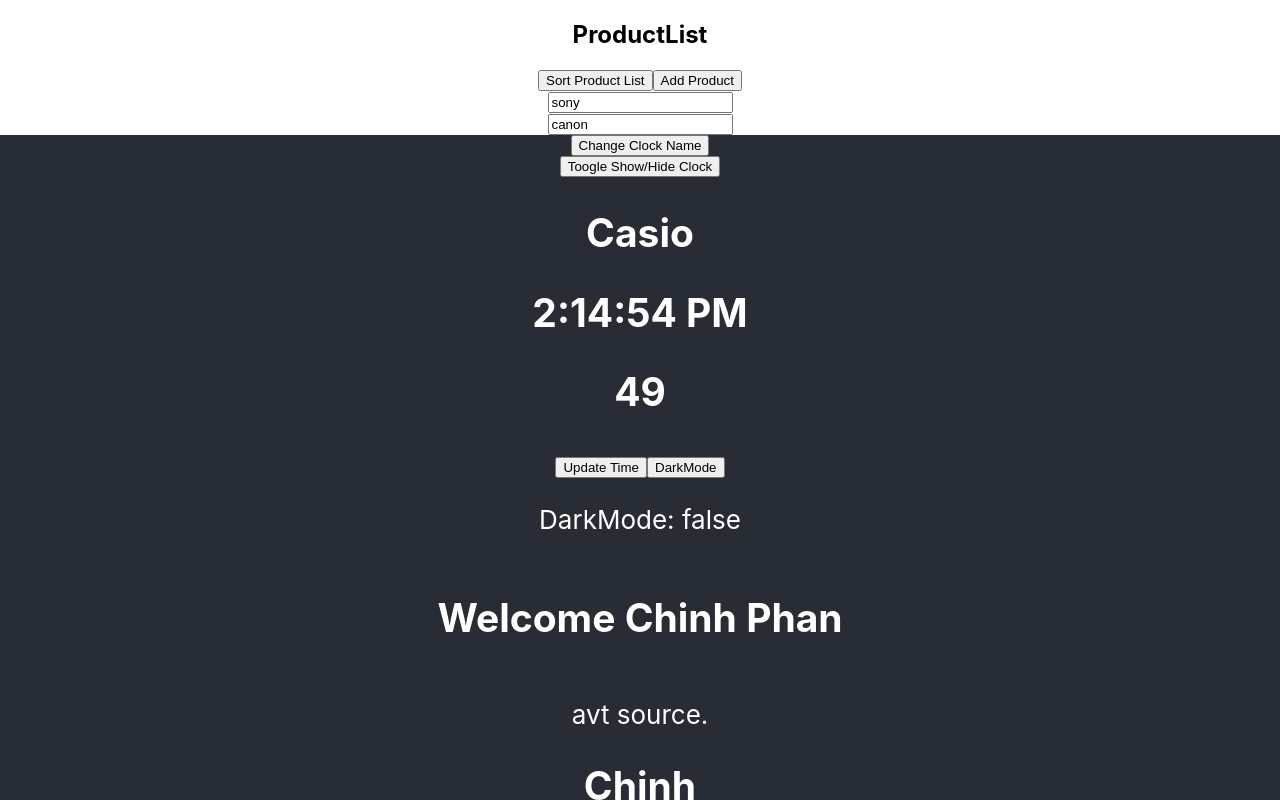
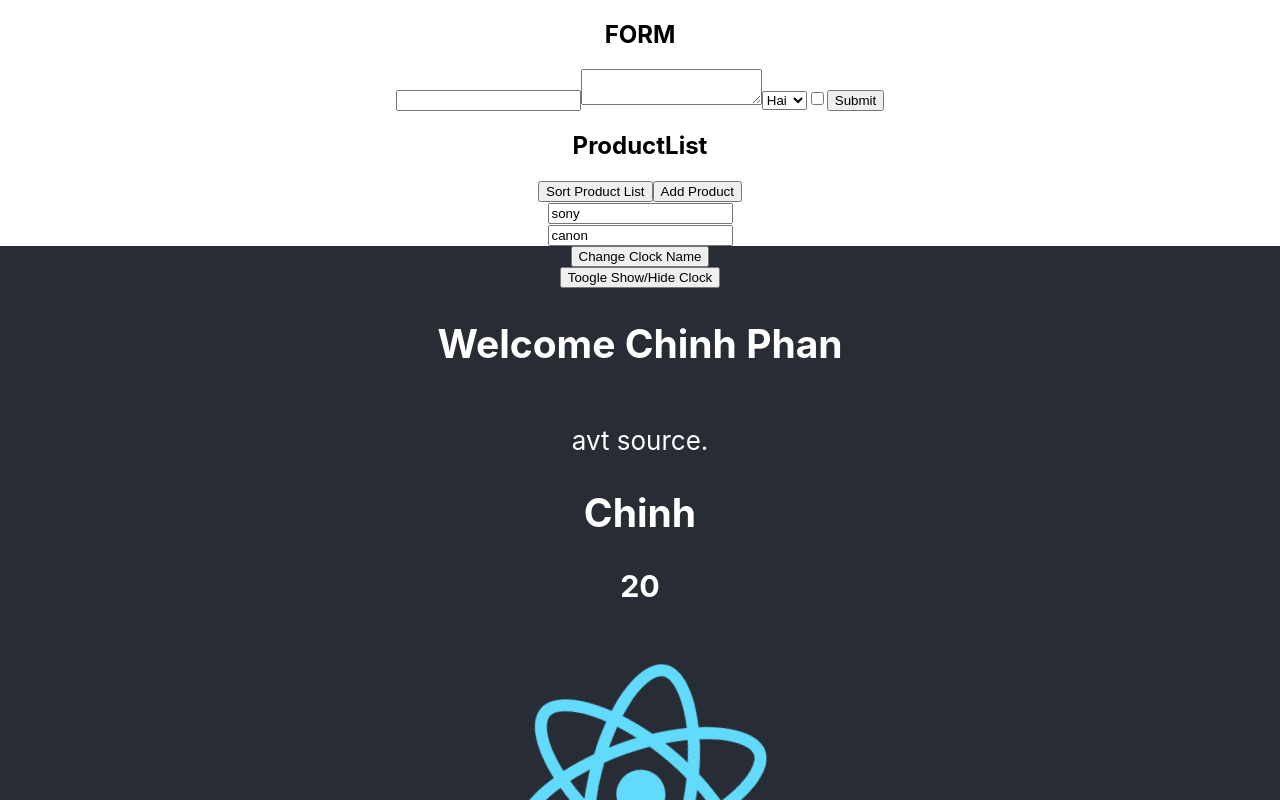
Before and after one commit to chinhphan099/react-2023, a React (Create React App) app in the folder second/: page / in a window 1280 px wide. Shown: the top 800 px of the page. Built offline with nearby package versions, Linux system fonts and the light colour scheme.

Commit message:
Form elements

```diff
--- a/second/src/App.js
+++ b/second/src/App.js
@@ -10,6 +10,7 @@
 import LoginControl from './LoginControl'
 import CorrectlyState from './CorrectlyState'
 import ProductList from './ProductList/ProductList'
+import Form from './Form/Form'
 
 const comment = {
   author: {
@@ -19,10 +20,11 @@
 }
 function App() {
   const [clockName, setName] = useState('Casio')
-  const [visible, setVisible] = useState(true)
+  const [visible, setVisible] = useState(false)
 
   return (
     <div className="App">
+      <Form />
       <ProductList />
       <header className="App-header">
         <button onClick={() => setName('Apple')}>Change Clock Name</button>
--- /dev/null
+++ b/second/src/Form/Form.jsx
@@ -0,0 +1,45 @@
+import React, { Component } from 'react'
+
+export class Form extends Component {
+  constructor(props) {
+    super(props)
+
+    this.state = {
+      name: '',
+      address: '',
+      number: '2',
+      marriage: false
+    }
+  }
+  handleChange = (event) => {
+    console.log(event)
+    const { target } = event
+    const { name } = target
+    this.setState({
+      [name]: target.type !== 'checkbox' ? target.value : target.checked
+    })
+  }
+  handleSubmit = (event) => {
+    event.preventDefault()
+    console.log(this.state)
+  }
+  render() {
+    return (
+      <div>
+        <h2>FORM</h2>
+        <form>
+          <input type="text" value={this.state.name} name="name" onChange={this.handleChange} />
+          <textarea value={this.state.address} name="address" onChange={this.handleChange} />
+          <select value={this.state.number} name="number" onChange={this.handleChange}>
+            <option value="1">Mot</option>
+            <option value="2">Hai</option>
+          </select>
+          <input type="checkbox" name="marriage" checked={this.state.marriage} onChange={this.handleChange} />
+          <button onClick={this.handleSubmit}>Submit</button>
+        </form>
+      </div>
+    )
+  }
+}
+
+export default Form
```
